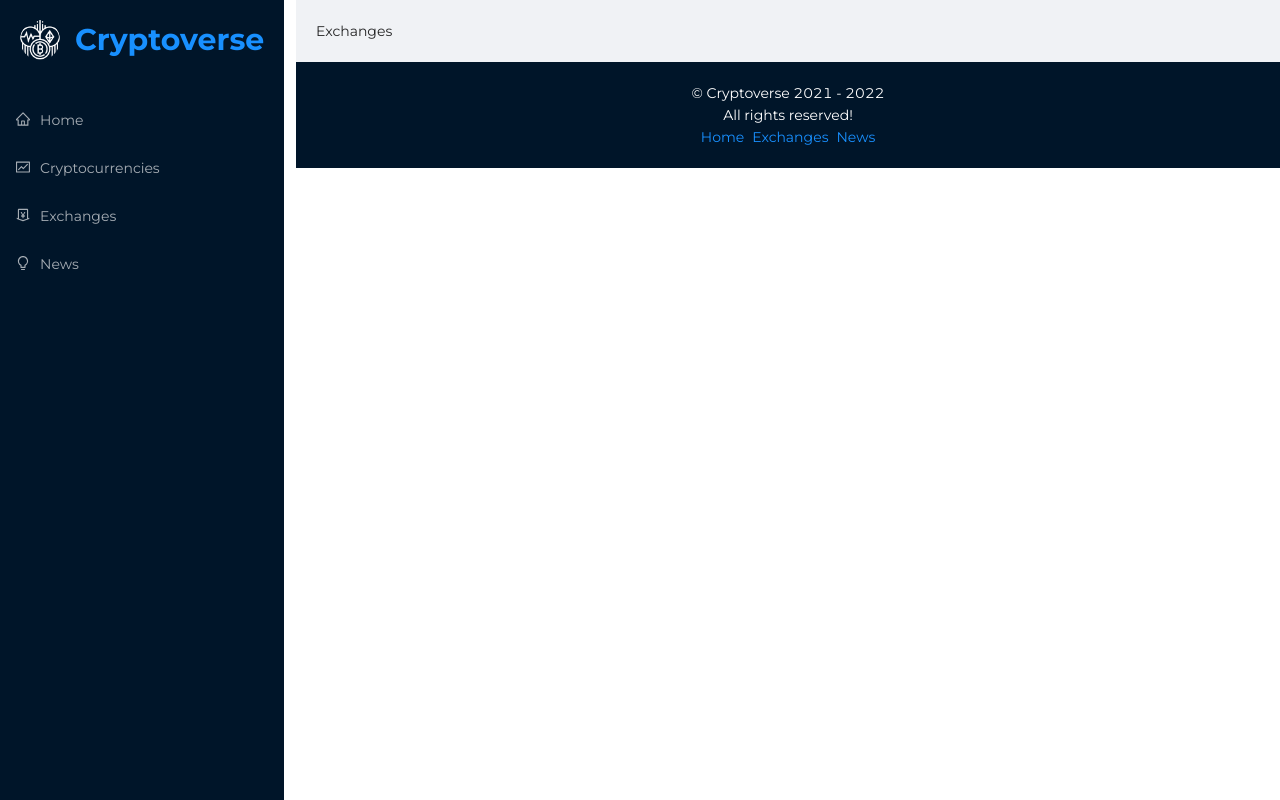
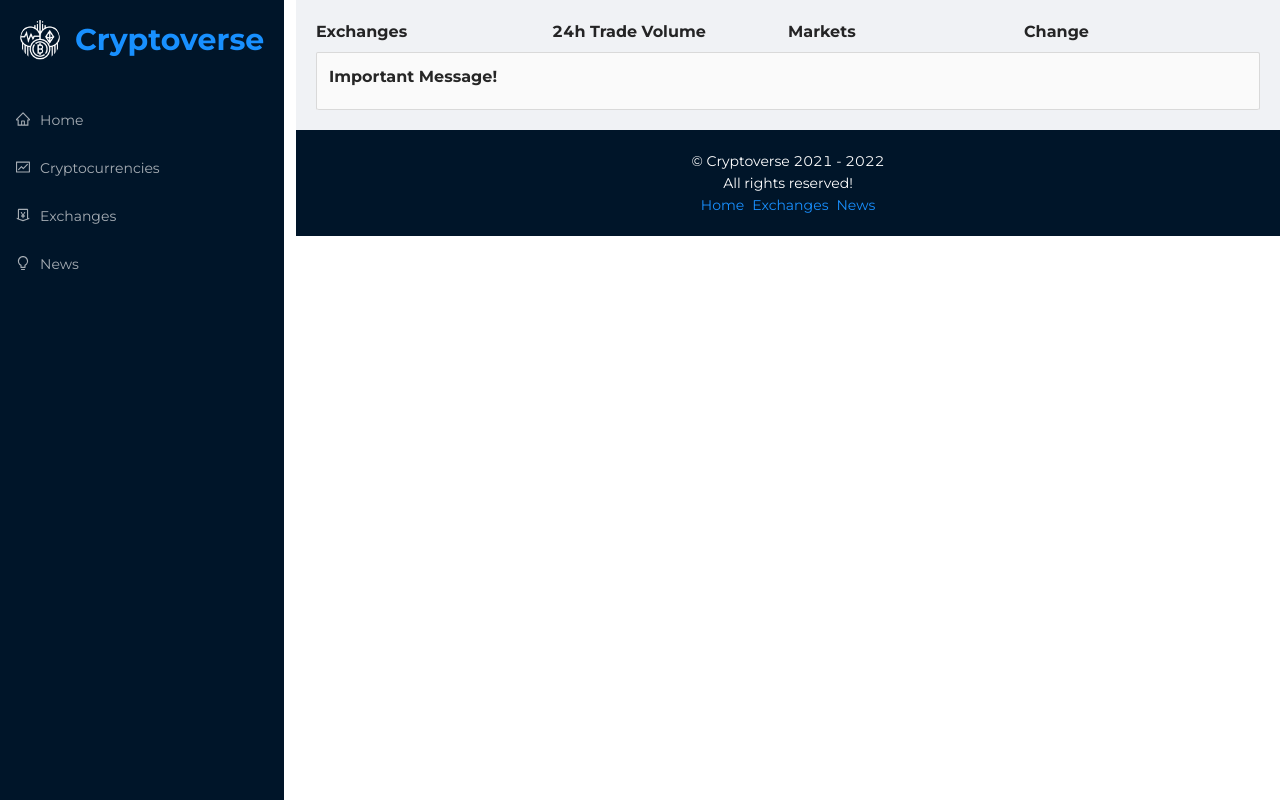
Before and after one commit to itsrabinbhat/cryptoverse, a React (Create React App) app: page /exchanges in a window 1280 px wide. Built offline with nearby package versions, Linux system fonts and the light colour scheme; no server answers.

Commit message:
Exchanges component created & api keys secured

```diff
--- a/src/App.css
+++ b/src/App.css
@@ -132,7 +132,7 @@ a:hover {
     font-size: 1.4rem !important;
   }
   .show-more {
-    font-size: 1.3rem !important;
+    font-size: 1.2rem !important;
   }
 }
 
--- a/src/components/Exchanges.jsx
+++ b/src/components/Exchanges.jsx
@@ -1,7 +1,57 @@
 import React from "react";
+import { Row, Col, Typography, Collapse, Spin } from "antd";
+import { useGetExchangesQuery } from "../services/cryptoApi";
 
 const Exchanges = () => {
-  return <div>Exchanges</div>;
+  const { data, isFetching } = useGetExchangesQuery();
+  const exchanges = data?.data?.exchanges;
+  const { Title, Text } = Typography;
+  const { Panel } = Collapse;
+  if (isFetching)
+    return (
+      <Spin
+        tip="Loading"
+        style={{
+          marginTop: "5%",
+          marginLeft: "50%",
+          transform: "translateX(-50%)",
+        }}
+      />
+    );
+  return (
+    <div>
+      <Row>
+        <Col span={6}>
+          <Title level={5}>Exchanges</Title>
+        </Col>
+        <Col span={6}>
+          <Title level={5}>24h Trade Volume</Title>
+        </Col>
+        <Col span={6}>
+          {" "}
+          <Title level={5}>Markets</Title>
+        </Col>
+        <Col span={6}>
+          <Title level={5}>Change</Title>
+        </Col>
+      </Row>
+      <Row>
+        <Col span={24}>
+          <Collapse>
+            <Panel
+              showArrow={false}
+              header={<Title level={5}>Important Message!</Title>}
+            >
+              <Text>
+                Can not access the exchanges endpoint of the api due to lack of
+                premium subscription!
+              </Text>
+            </Panel>
+          </Collapse>
+        </Col>
+      </Row>
+    </div>
+  );
 };
 
 export default Exchanges;
--- a/src/components/Homepage.jsx
+++ b/src/components/Homepage.jsx
@@ -34,25 +34,25 @@ const Homepage = () => {
           <Col span={12}>
             <Statistic
               title="Total Exchanges"
-              value={millify(globalStats?.totalExchanges)}
+              value={globalStats && millify(globalStats?.totalExchanges)}
             />
           </Col>
           <Col span={12}>
             <Statistic
               title="Total Market Cap"
-              value={millify(globalStats?.totalMarketCap)}
+              value={globalStats && millify(globalStats?.totalMarketCap)}
             />
           </Col>
           <Col span={12}>
             <Statistic
               title="Total 24h Volume"
-              value={millify(globalStats?.total24hVolume)}
+              value={globalStats && millify(globalStats?.total24hVolume)}
             />
           </Col>
           <Col span={12}>
             <Statistic
               title="Total Markets"
-              value={millify(globalStats?.totalMarkets)}
+              value={globalStats && millify(globalStats?.totalMarkets)}
             />
           </Col>
         </Row>
@@ -62,21 +62,29 @@ const Homepage = () => {
         <Title level={3} className="home-title">
           Top 10 Cryptos In The World
         </Title>
-        <Title level={4} className="show-more">
-          <Link to="/cryptocurrencies">Show more...</Link>
-        </Title>
       </div>
       <Currencies simplified />
+      <Title
+        level={4}
+        className="show-more"
+        style={{ textAlign: "center", width: "100%" }}
+      >
+        <Link to="/cryptocurrencies">Show more...</Link>
+      </Title>
       <div className="home-heading-container">
         <Title level={3} className="home-title">
           Latest Crypto News
         </Title>
-        <Title level={4} className="show-more">
-          <Link to="/news">Show more...</Link>
-        </Title>
       </div>
 
       <News simplified />
+      <Title
+        level={4}
+        className="show-more"
+        style={{ textAlign: "center", width: "100%" }}
+      >
+        <Link to="/news">Show more...</Link>
+      </Title>
     </>
   );
 };
--- a/src/services/cryptoApi.js
+++ b/src/services/cryptoApi.js
@@ -1,8 +1,8 @@
 import { createApi, fetchBaseQuery } from "@reduxjs/toolkit/query/react";
-const baseUrl = "https://coinranking1.p.rapidapi.com";
+const baseUrl = process.env.REACT_APP_RAPIDAPI_BASE_URL;
 const cryptoHeaders = {
-  "X-RapidAPI-Host": "coinranking1.p.rapidapi.com",
-  "X-RapidAPI-Key": "07e738e957msha128076d1898cf4p1b1001jsn0d5c3a9d5e49",
+  "X-RapidAPI-Host": process.env.REACT_APP_RAPIDAPI_HOST,
+  "X-RapidAPI-Key": process.env.REACT_APP_RAPIDAPI_KEY,
 };
 
 const createRequest = (url) => ({ url, headers: cryptoHeaders });
@@ -21,6 +21,10 @@ export const cryptoApi = createApi({
       query: ({ coinId, timeperiod }) =>
         createRequest(`coin/${coinId}/history?timePeriod=${timeperiod}`),
     }),
+
+    getExchanges: builder.query({
+      query: () => createRequest("/exchanges?offset=0"),
+    }),
   }),
 });
 
@@ -28,4 +32,5 @@ export const {
   useGetCryptosQuery,
   useGetCryptoDetailsQuery,
   useGetCryptoHistoryQuery,
+  useGetExchangesQuery,
 } = cryptoApi;
--- a/src/services/cryptoNewsApi.js
+++ b/src/services/cryptoNewsApi.js
@@ -4,7 +4,7 @@ const baseUrl = "https://bing-news-search1.p.rapidapi.com";
 const cryptoNewsHeaders = {
   "X-BingApis-SDK": "true",
   "X-RapidAPI-Host": "bing-news-search1.p.rapidapi.com",
-  "X-RapidAPI-Key": "07e738e957msha128076d1898cf4p1b1001jsn0d5c3a9d5e49",
+  "X-RapidAPI-Key": process.env.REACT_APP_RAPIDAPI_KEY,
 };
 
 const createRequest = (url) => ({ url, headers: cryptoNewsHeaders });
```
Also changed, not shown: 2 other files (tests, documents, lock files or other folders).
